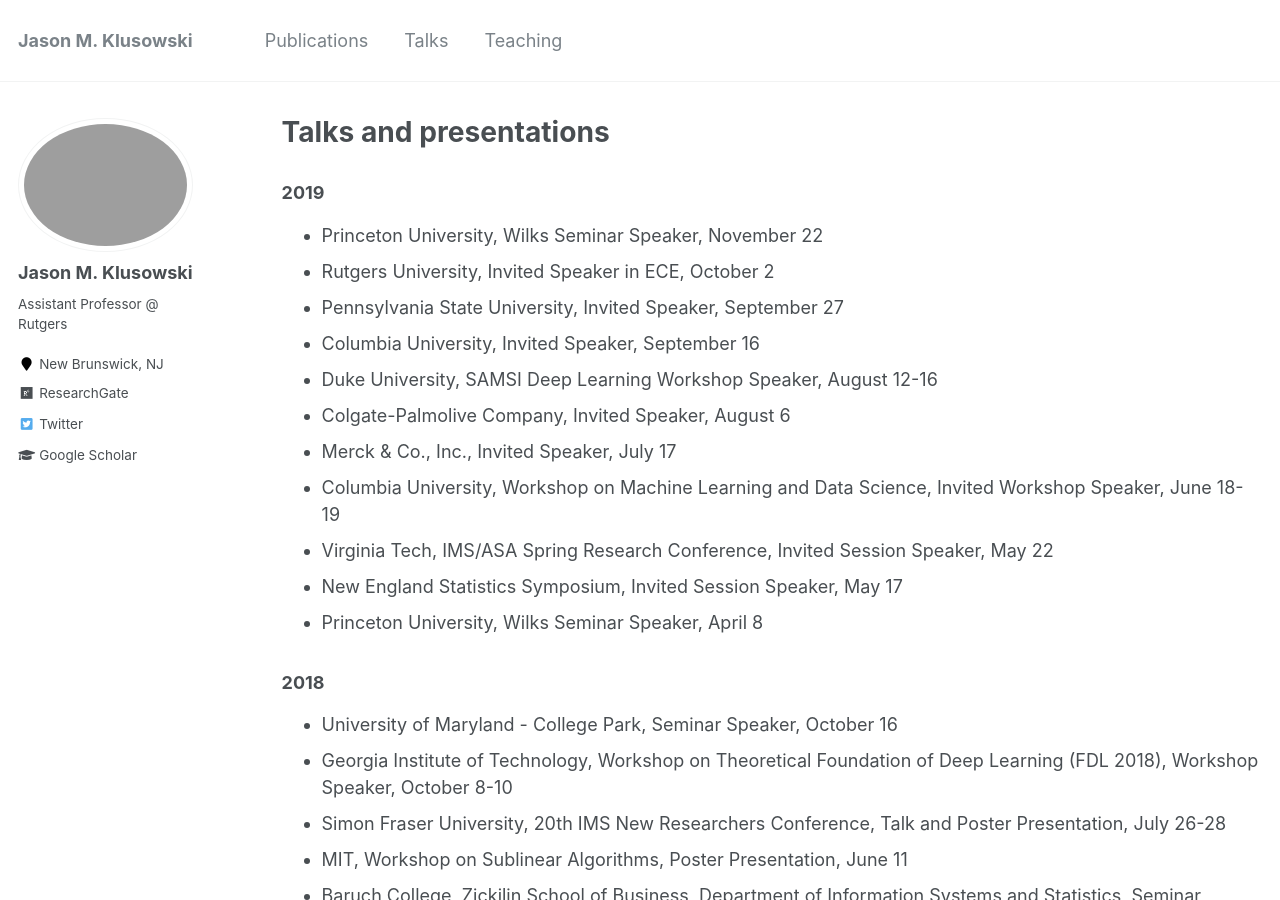
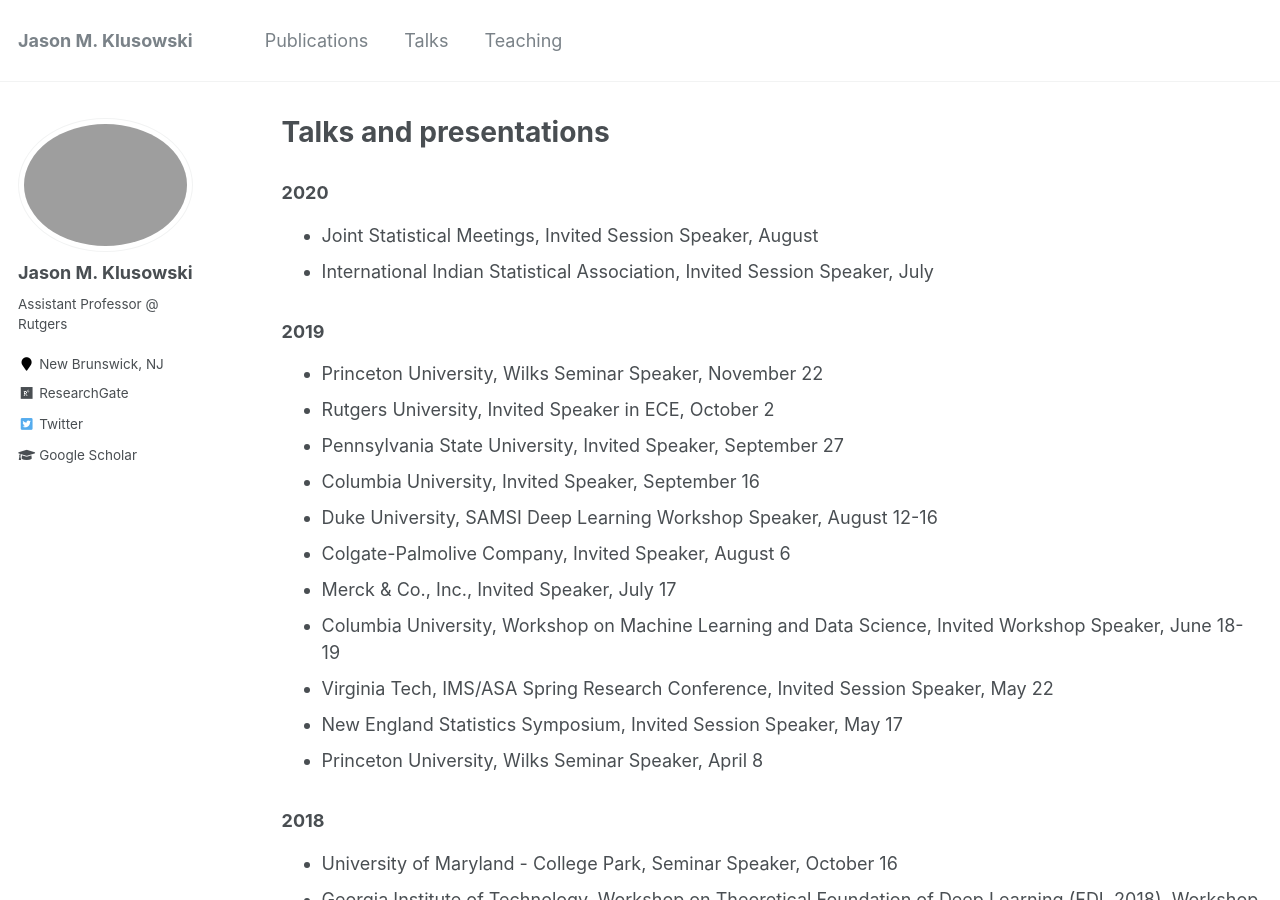
Before and after one commit to jasonklusowski/jasonklusowski.github.io, a Jekyll site: the page built from _pages/talks.md, in a window 1280 px wide and 900 px high. Built offline with Jekyll 4.4.1, drawn with Linux system fonts in a browser that asks for light colours.

Commit message:
Update talks.md

```diff
--- a/_pages/talks.md
+++ b/_pages/talks.md
@@ -4,6 +4,10 @@ title: "Talks and presentations"
 permalink: /talks/
 author_profile: true
 ---
+
+### 2020
+* Joint Statistical Meetings, Invited Session Speaker, August
+* International Indian Statistical Association, Invited Session Speaker, July
 
 ### 2019
 * Princeton University, Wilks Seminar Speaker, November 22
```
